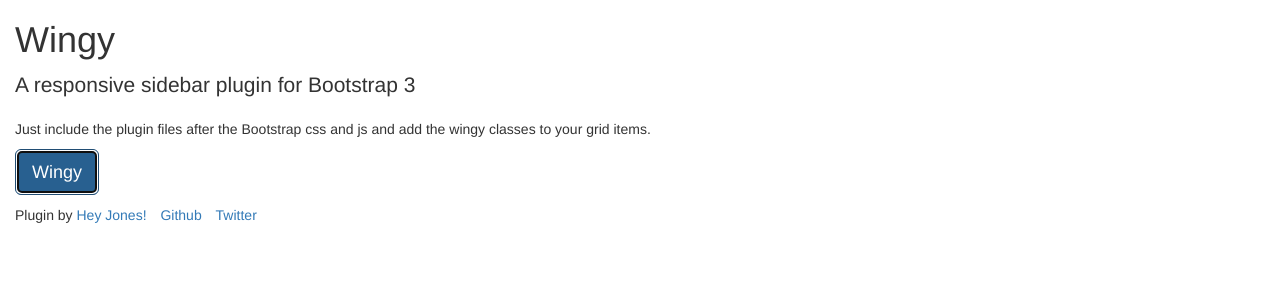
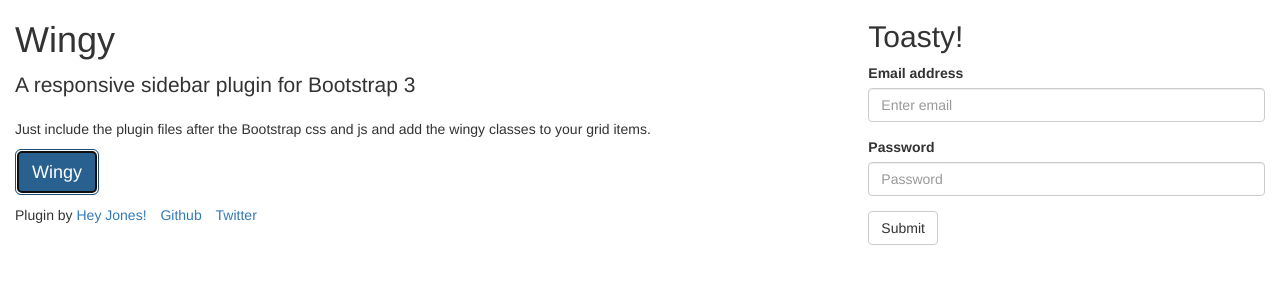
Before and after one commit to heyjones/wingy, a plain HTML site: page index.html in a window 1280 px wide. Both pictures are taken after a click on the button "Wingy". Drawn offline with nearby package versions, Linux system fonts and the light colour scheme.

Commit message:
buncha stuff...

```diff
--- a/css/wingy.css
+++ b/css/wingy.css
@@ -0,0 +1,17 @@
+.col-xs-0, .col-sm-0, .col-md-0, .col-lg-0{
+	float: left;
+	margin: 0px;
+	min-height: 1px;
+	overflow: hidden;
+	padding: 0px;
+	width: 0px;
+}
+.wingy{
+}
+.wingy div[class^='col-']{
+	-webkit-transition: all 0.25s ease;
+	-moz-transition: all 0.25s ease;
+	-ms-transition: all 0.25s ease;
+	-o-transition: all 0.25s ease;
+	transition: all 0.25s ease;
+}
--- a/index.html
+++ b/index.html
@@ -16,16 +16,34 @@
 	</head>
 	<body>
 		<div class="container-fluid">
+			<div class="row wingy">
+				<div class="col-sm-12" data-wingy="col-sm-8">
 					<h1>Wingy</h1>
 					<p class="lead">A responsive sidebar plugin for Bootstrap 3</p>
 					<p>Just include the plugin files after the Bootstrap css and js and add the wingy classes to your grid items.</p>
-			<p><button type="button" class="btn btn-primary btn-lg" data-toggle="wingy" data-target="#myWingy">Wingy</button></p>
+					<p><button type="button" class="btn btn-primary btn-lg" data-toggle="wingy">Wingy</button></p>
 					<ul class="list-inline">
 						<li>Plugin by <a href="http://heyjones.com" target="_blank">Hey Jones!</a></li>
 						<li><a href="https://github.com/heyjones" target="_blank">Github</a></li>
 						<li><a href="https://twitter.com/heyjones" target="_blank">Twitter</a></li>
 					</ul>
 				</div>
+				<div class="col-sm-0" data-wingy="col-sm-4">
+					<h2>Toasty!</h2>
+					<form>
+						<div class="form-group">
+							<label for="exampleInputEmail1">Email address</label>
+							<input type="email" class="form-control" id="exampleInputEmail1" placeholder="Enter email">
+						</div>
+						<div class="form-group">
+							<label for="exampleInputPassword1">Password</label>
+							<input type="password" class="form-control" id="exampleInputPassword1" placeholder="Password">
+						</div>
+						<button type="submit" class="btn btn-default">Submit</button>
+					</form>
+				</div>
+			</div>
+		</div>
 		<script src="https://ajax.googleapis.com/ajax/libs/jquery/1.11.2/jquery.min.js"></script>
 		<script src="js/bootstrap.min.js"></script>
 		<script src="js/wingy.js"></script>
--- a/js/wingy.js
+++ b/js/wingy.js
@@ -0,0 +1,8 @@
+$('[data-toggle="wingy"]').click(function(){
+	$('.wingy').children().each(function(){
+		pre = $(this).attr('class');
+		post = $(this).data('wingy');
+		$(this).attr('class', post);
+		$(this).data('wingy', pre);
+	});
+});
```
Lines whose indentation alone changed are shown as unchanged.
